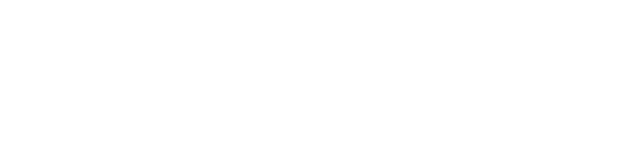
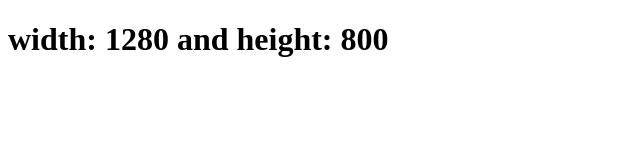
Before and after one commit to acciojob/screen-size-merajCodes3440, a website: page main.html in a window 1280 px wide. Shown: the whole page, without its empty margins (0-640 px from the left). Drawn offline with Linux system fonts and the light colour scheme.

Commit message:
created a submission

```diff
--- a/main.html
+++ b/main.html
@@ -6,7 +6,8 @@
 	<link rel="stylesheet" href="styles.css">
 </head>
 
-<body>
+<body onload="getSize()" onresize="getSize()">
+     <div id="sizeInfo"></div>
 	<!-- the entire body must be written by student -->
     <script type="text/javascript" src="./script.js">
 </script>
--- a/script.js
+++ b/script.js
@@ -1 +1,7 @@
 //your JS code here. If required.
+function getSize(){
+    var w = window.innerWidth;
+	var h = window.innerHeight;
+
+	document.getElementById("sizeInfo").innerHTML="<h1> width: "+w+" and height: "+h+"</h1"
+}
```
